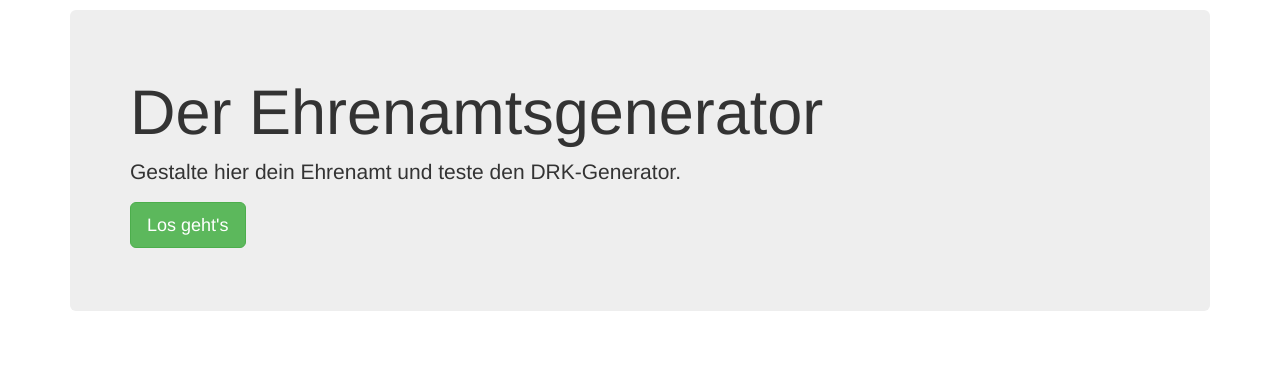
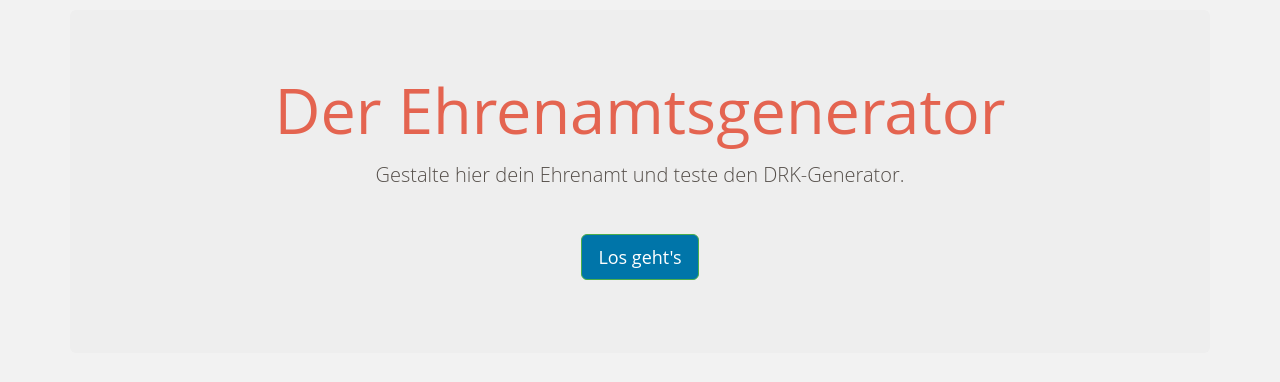
Before and after one commit to jonasrothfuss/genkon_app, a Django app: page / in a window 1280 px wide. Shown: the top 382 px of the page. Run offline with Django 3.2, Linux system fonts and the light colour scheme; parts of the project's set-up code (start-up, migrations or seed data) failed here and were passed over; some libraries are stand-ins or nearby versions.

Commit message:
stylescssbegonnen

```diff
--- a/static/stylesheets/styles.css
+++ b/static/stylesheets/styles.css
@@ -0,0 +1,70 @@
+html {
+	webkit-font-smoothing: antialiased;
+}
+
+body {
+  background-color: #F2F2F2; /* Hintergrundfarbe */
+  color: #554f4a; /* Schriftfarbe */
+  font-family: HelveticaNeueLT, Open Sans, Arial, Helvetica, sans-serif;
+
+}
+
+.jumbotron h1 {
+  margin-top: 20px;
+  margin-bottom: 20px;
+  line-height: 1;
+  color: #e46450;
+  text-align: center
+}
+
+.jumbotron h2 {
+    margin-top: 10px;
+margin-bottom: 10px;
+  line-height: 1;
+  color: #e46450;
+  text-align: center
+}
+
+.jumbotron p {
+  font-size: 2rem
+}
+
+
+
+h6 {
+    font-size: 13px;
+}
+
+/* New way of prioritization */
+#bootstrap-overrides h1 { /* 100+1=101 priority score, yay! */
+  line-height: 1;
+  color: darkgreen;
+}
+
+P {
+    text-align: center;
+    font-weight: lighter;
+}
+
+.jumbotron {
+
+    min-height: 10em;
+    vertical-align: middle;
+}
+
+
+.btn-success:not(.btn-link):not(.btn-flat) {
+    background-color: #0075a9;
+    margin-top: 30px;
+    margin-bottom: 10px;
+    text-transform: none;
+}
+
+.centerBlock {
+  text-align:center
+}
+
+.radio-inline{
+    font-family: HelveticaNeueLT, Open Sans, Arial, Helvetica, sans-serif;
+    font-size: 16px;
+}
--- a/survey/templates/survey/skills.html
+++ b/survey/templates/survey/skills.html
@@ -25,13 +25,14 @@
 <h2>{{question2.question_text}}</h2>
 <div class="row">
     <div class="col-xs-12">
+        <div class="centerBlock">
            {% for choice in choices2 %}
             <label class="radio-inline">
             <input type="radio" name="inlineRadioOptions" id="inlineRadio1" value="option1"> {{choice.choice_text}}
             </label>
            {% endfor %}
 
-
+       </div>
     </div>
 </div>
 <p></p>
```
Also changed, not shown: 1 other file.
